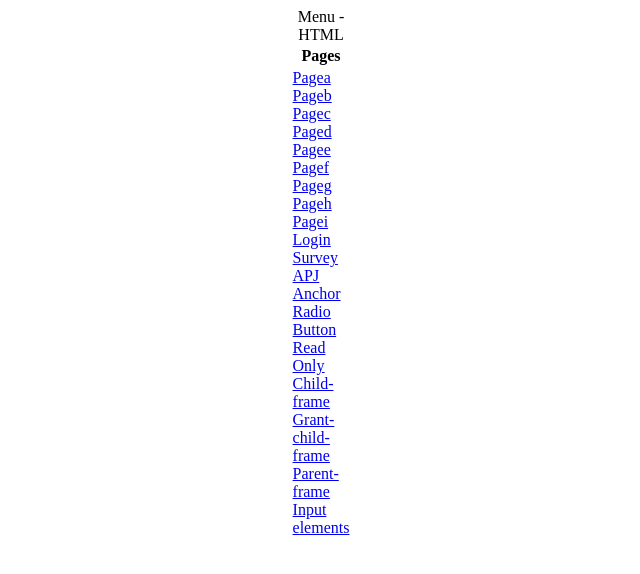
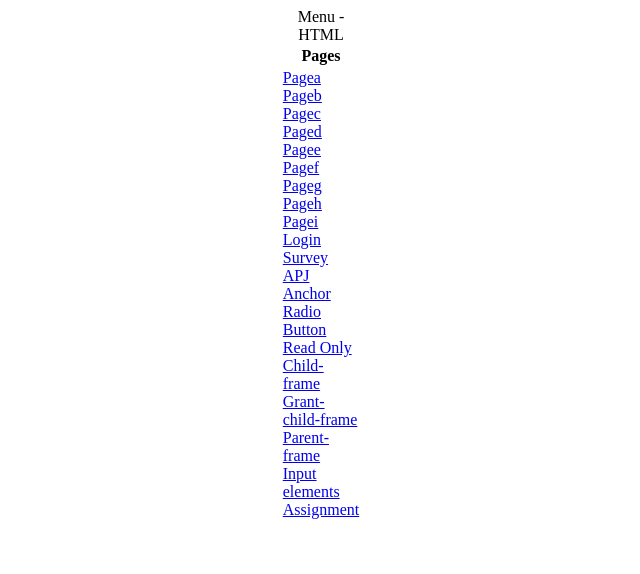
Before and after one commit to Akashraja15/angular_node, a plain HTML site: page index.html in a window 1280 px wide. Shown: the whole page, without its empty margins (319-959 px from the left). Drawn offline with Linux system fonts and the light colour scheme.

Commit message:
uploading files

```diff
--- a/index.html
+++ b/index.html
@@ -79,6 +79,9 @@
                         <div>
                             <a href="./src/inputelements.html">Input elements</a>
                         </div>
+                        <div>
+                            <a href="./src/realme.html">Assignment</a>
+                        </div>
                     </td>
                 </tr>
             </tbody>
```
